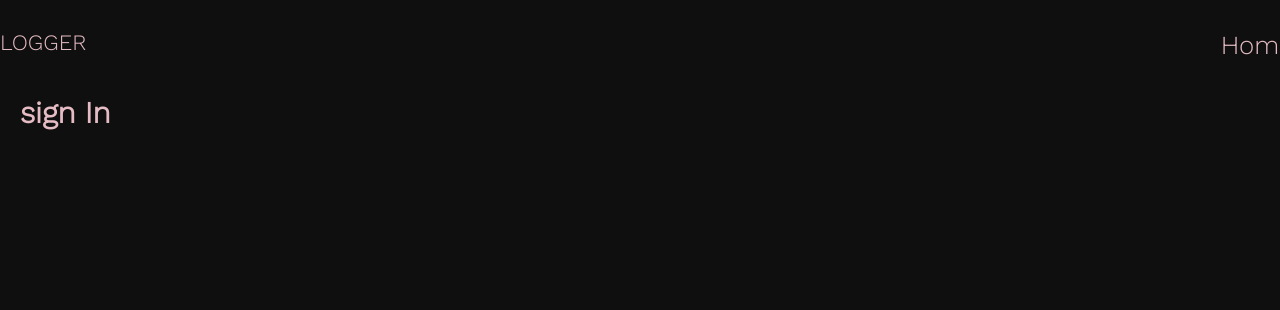
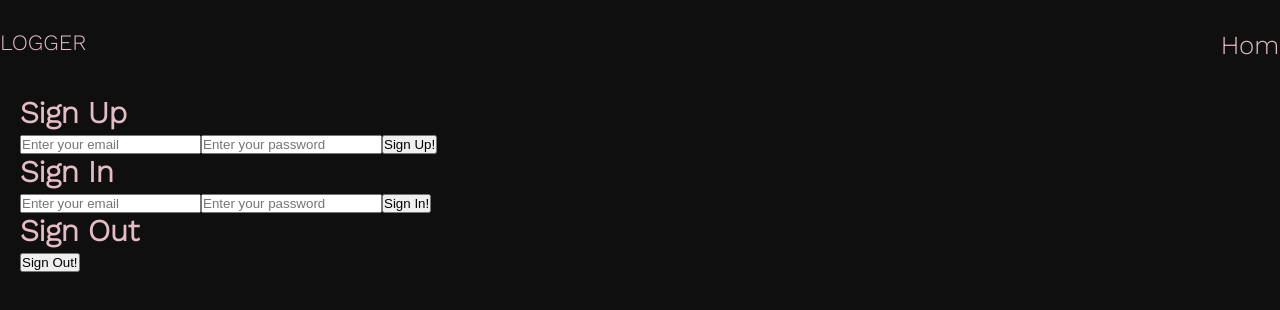
Before and after one commit to Kristina2882/logger, a React (Create React App) app: page /sign-in in a window 1280 px wide. Shown: the top 310 px of the page. Built offline with nearby package versions, Linux system fonts and the light colour scheme; no server answers.

Commit message:
SignIn/up/out page.

```diff
--- a/src/components/SignIn.js
+++ b/src/components/SignIn.js
@@ -1,9 +1,86 @@
-import React from "react";
+import React, { useState } from "react";
+import { createUserWithEmailAndPassword, signInWithEmailAndPassword, signOut } from "firebase/auth";
+import { auth } from './../firebase.js';
 
 function SignIn() {
+    const [signUpSuccess, setSignUpSuccess] = useState(null);
+    const [signInSuccess, setSignInSuccess] = useState(null);
+    const [signOutSuccess, setSignOutSuccess] = useState(null);
+
+    function doSignIn(event) {
+        event.preventDefault();
+        const email = event.target.email.value;
+        const password = event.target.password.value;
+        signInWithEmailAndPassword(auth, email, password)
+        .then((userCredential) => {
+            setSignInSuccess(`You have successfully signed in, ${userCredential.user.email}!`);
+        })
+        .catch((error) => {
+            setSignInSuccess(`There was an error when sign in: ${error.message}!`);
+        })
+    }
+
+    function doSignUp(event) {
+        event.preventDefault();
+        const email = event.target.email.value;
+        const password = event.target.password.value;
+        createUserWithEmailAndPassword(auth, email, password)
+        .then((userCredential) => {
+         setSignUpSuccess(`You have successfully signed up, ${userCredential.user.email}!`);
+        })
+        .catch((error) => {
+        setSignUpSuccess(`There was an error when sign up: ${error.message}!`);
+        });
+    }
+
+
+    function doSignOut() {
+            signOut(auth)
+            .then(function() {
+             setSignOutSuccess('You have successfully signed out!');
+            })
+            .catch(function(error) {
+                setSignOutSuccess(`There was an error when sign out: ${error.message}!`);
+            })
+    }
+
     return (
         <React.Fragment>
-            <h2>sign In</h2>
+            <h2>Sign Up</h2>
+            {signUpSuccess}
+            <form onSubmit={doSignUp}>
+            <input
+            name="email"
+            type="email"
+            placeholder="Enter your email"
+            />
+             <input
+            name="password"
+            type="password"
+            placeholder="Enter your password"
+            />
+            <button>Sign Up!</button>
+            </form>
+
+            <h2>Sign In</h2>
+            {signInSuccess}
+            <form onSubmit={doSignIn}>
+            <input
+            name="email"
+            type="email"
+            placeholder="Enter your email"
+            />
+             <input
+            name="password"
+            type="password"
+            placeholder="Enter your password"
+            />
+            <button>Sign In!</button>
+            </form>
+            <h2>Sign Out</h2>
+            {signOutSuccess}
+            <button onClick={doSignOut}>Sign Out!</button>
+
         </React.Fragment>
     );
 }
--- a/src/components/TaskControl.js
+++ b/src/components/TaskControl.js
@@ -4,7 +4,7 @@ import Task from './Task';
 import NewTaskForm from './NewTaskForm';
 import EditTaskForm from './EditTaskForm';
 import LogForm from './LogForm';
-import db from './../firebase';
+import { db } from './../firebase.js';
 import { collection, addDoc,onSnapshot, doc, updateDoc, deleteDoc } from 'firebase/firestore';
 
 function TaskControl() {
--- a/src/firebase.js
+++ b/src/firebase.js
@@ -1,5 +1,6 @@
 import { initializeApp } from "firebase/app";
 import { getFirestore } from 'firebase/firestore';
+import {getAuth} from 'firebase/auth';
 
 const firebaseConfig = {
   apiKey: process.env.REACT_APP_FIREBASE_API_KEY,
@@ -11,6 +12,7 @@ const firebaseConfig = {
 }
 
 const app = initializeApp(firebaseConfig);
+const auth = getAuth(app);
 const db = getFirestore(app);
 
-export default db;
+export { db, auth };
```
